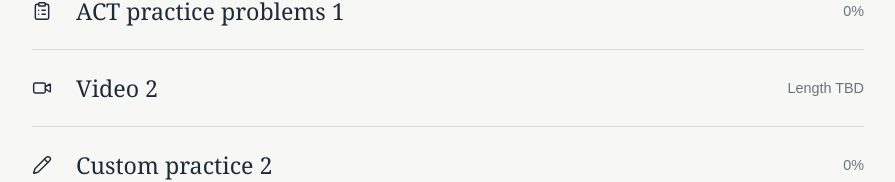
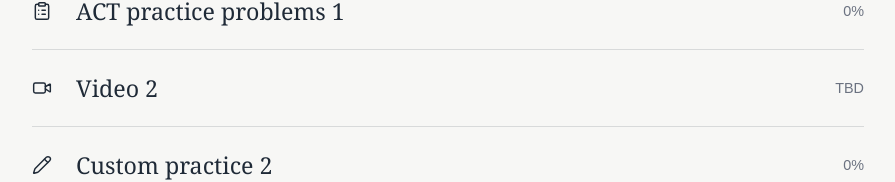
Before and after one commit to matt-mcwilliams/act-software-course, a Next.js app: page /courses/act-english/modules/english-module-1 in a window 1280 px wide. Shown: the part 499-681 px from the top of the page, without its empty margins (96-991 px from the left). Built offline with nearby package versions, Linux system fonts and the light colour scheme.

Commit message:
Shorten planned video helper

```diff
--- a/src/app/courses/[courseId]/modules/[moduleId]/page.tsx
+++ b/src/app/courses/[courseId]/modules/[moduleId]/page.tsx
@@ -51,7 +51,7 @@
   const ActivityIcon = activityType.icon;
   const helper = atom.type === "video"
     ? atom.durationSeconds === undefined
-      ? "Length TBD"
+      ? "TBD"
       : `${Math.floor(atom.durationSeconds / 60)}:${String(atom.durationSeconds % 60).padStart(2, "0")}`
     : `${atom.masteryPercent ?? 0}%`;
   const entry = (
```
